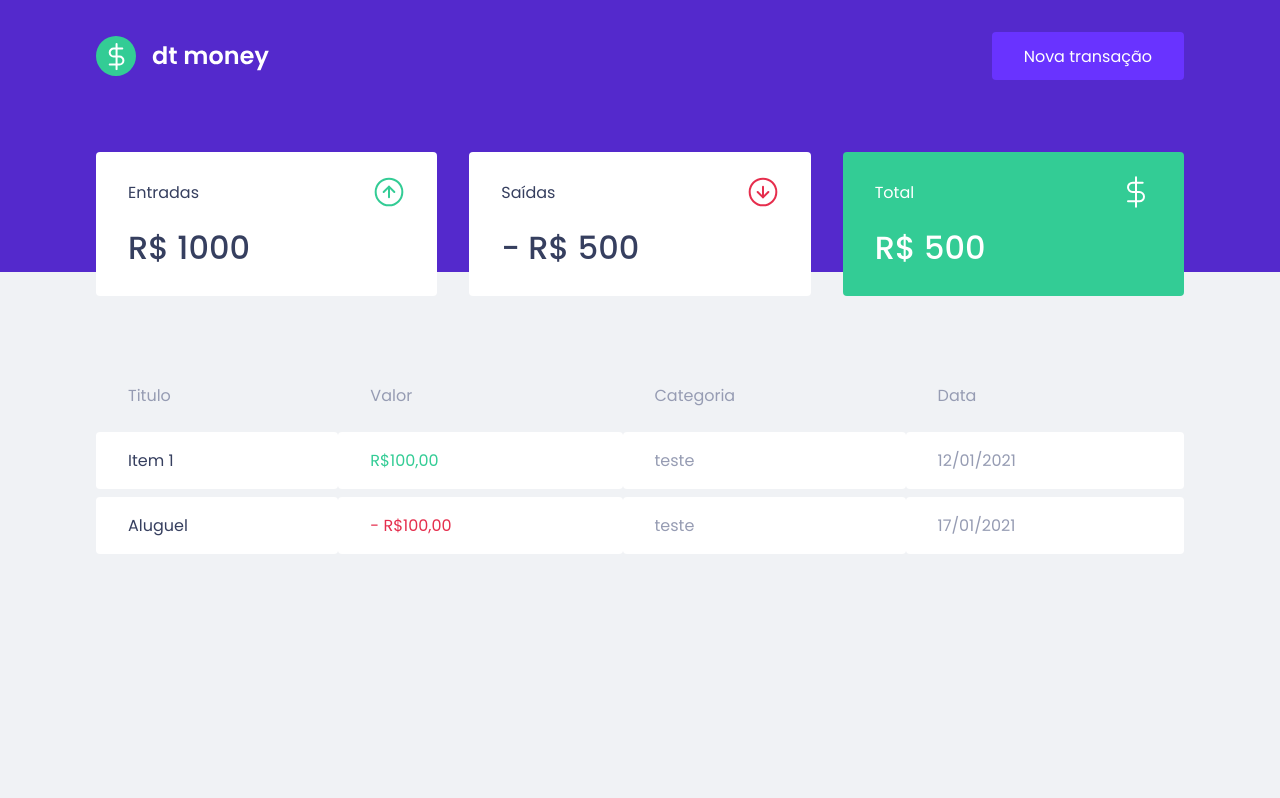
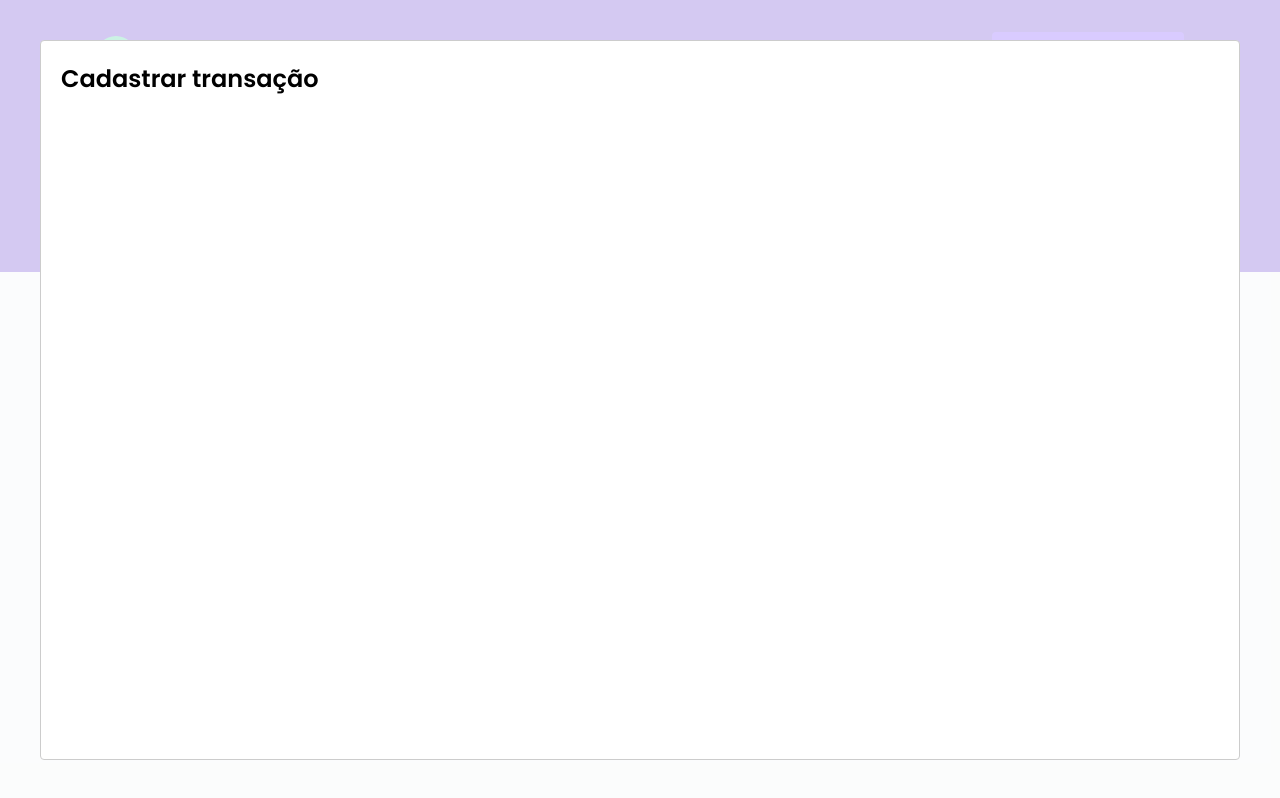
Before and after one commit to RafaelSanaMontevechio/dtmoney, a React (Create React App) app: page / in a window 1280 px wide. Both pictures are taken after a click on the button "Nova transação". Built offline with nearby package versions, Linux system fonts and the light colour scheme; no server answers; what miragejs would draw is missing.

Commit message:
add react-modal

```diff
--- a/package.json
+++ b/package.json
@@ -3,10 +3,12 @@
   "version": "0.1.0",
   "private": true,
   "dependencies": {
+    "@types/react-modal": "^3.12.1",
     "axios": "^0.21.1",
     "miragejs": "^0.1.41",
     "react": "^17.0.2",
     "react-dom": "^17.0.2",
+    "react-modal": "^3.14.3",
     "react-scripts": "4.0.3",
     "styled-components": "^5.3.0",
     "web-vitals": "^1.0.1"
--- a/src/App.tsx
+++ b/src/App.tsx
@@ -1,16 +1,35 @@
+import { useState } from 'react';
+
+import Modal from 'react-modal';
+
 import { Header } from './components/Header';
 import { Dashboard } from './components/Dashboard';
+import { NewTransactionOpenModal } from './components/NewTransactionModal';
 
 import { GlobalStyle } from './styles/global';
 
+Modal.setAppElement('#root');
+
 export function App() {
+  const [isNewTransactionOpenModal, setIsNewTransactionOpenModal] =
+    useState(false);
+
+  function handleOpenNewTransactionModal() {
+    setIsNewTransactionOpenModal(true);
+  }
+
+  function handleCloseNewTransactionModal() {
+    setIsNewTransactionOpenModal(false);
+  }
   return (
     <>
-      <Header />
+      <Header onOpenNewTransactionModal={handleOpenNewTransactionModal} />
+      <NewTransactionOpenModal
+        isOpen={isNewTransactionOpenModal}
+        onRequestClose={handleCloseNewTransactionModal}
+      />
       <Dashboard />
       <GlobalStyle />
     </>
   );
 }
-
-export default App;
--- a/src/components/Header/index.tsx
+++ b/src/components/Header/index.tsx
@@ -2,12 +2,18 @@
 
 import { Container, Content } from './styles';
 
-export function Header() {
+interface HeaderProps {
+  onOpenNewTransactionModal: () => void;
+}
+
+export function Header({ onOpenNewTransactionModal }: HeaderProps) {
   return (
     <Container>
       <Content>
         <img src={Logo} alt="dtmoney" />
-        <button type="button">Nova transação</button>
+        <button type="button" onClick={onOpenNewTransactionModal}>
+          Nova transação
+        </button>
       </Content>
     </Container>
   );
--- /dev/null
+++ b/src/components/NewTransactionModal/index.tsx
@@ -0,0 +1,17 @@
+import Modal from 'react-modal';
+
+interface NewTransactionOpenModalProps {
+  isOpen: boolean;
+  onRequestClose: () => void;
+}
+
+export function NewTransactionOpenModal({
+  isOpen,
+  onRequestClose,
+}: NewTransactionOpenModalProps) {
+  return (
+    <Modal isOpen={isOpen} onRequestClose={onRequestClose}>
+      <h2>Cadastrar transação</h2>
+    </Modal>
+  );
+}
--- /dev/null
+++ b/src/components/NewTransactionModal/styles.ts
@@ -0,0 +1,3 @@
+import styled from 'styled-components';
+
+export const Container = styled.div``;
--- a/src/index.tsx
+++ b/src/index.tsx
@@ -3,7 +3,7 @@
 
 import { createServer } from 'miragejs';
 
-import App from './App';
+import { App } from './App';
 
 createServer({
   routes() {
```
Also changed, not shown: 1 other file (tests, documents, lock files or other folders).
